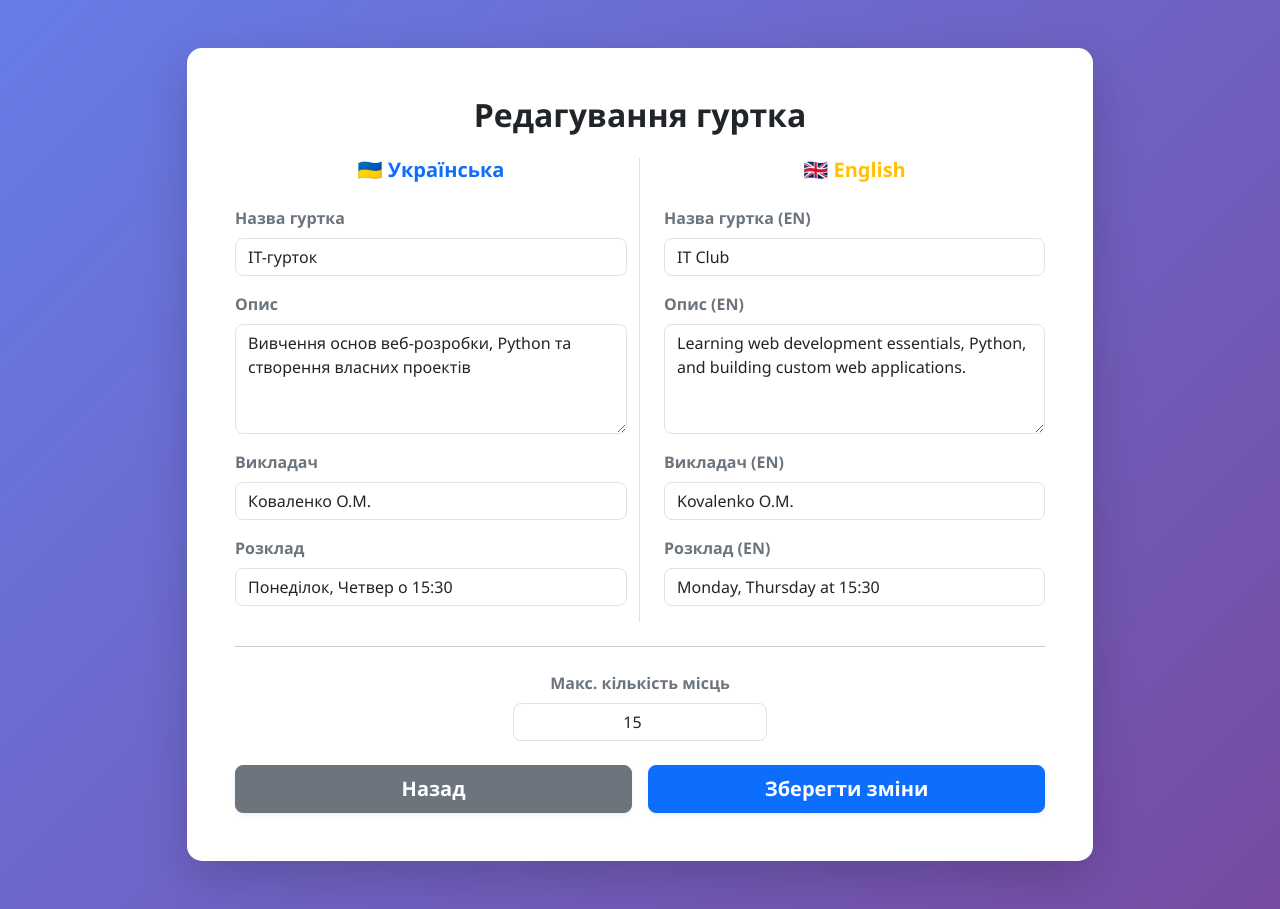
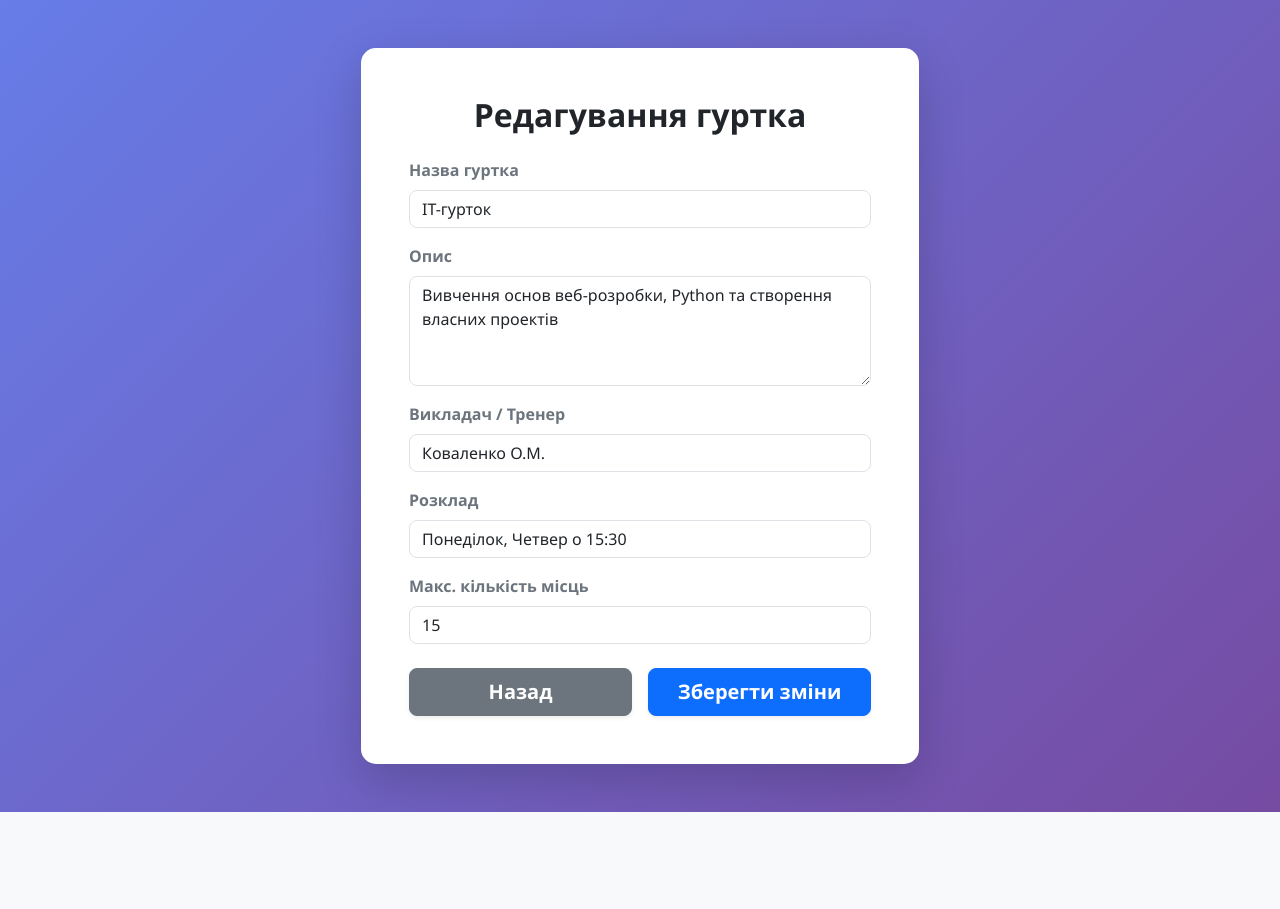
Before and after one commit to Goynadot/Extracurricular-activities, a Flask app: template static/templates/edit_club.html in a window 1280 px wide. Shown: the part 66-975 px from the top of the page. After the commit the page ends 878 px from the top, so only its background shows below. Run offline with Flask 3, Linux system fonts and the light colour scheme; the template is opened without the code that fills it: values that come from a table or form of the project are taken from there, others are empty; data comes from the database, SQL or seed files in the repository.

Commit message:
Update edit_club.html

```diff
--- a/static/templates/edit_club.html
+++ b/static/templates/edit_club.html
@@ -1,89 +1,52 @@
 {% extends 'base.html' %}
 
 {% block title %}
-{{ text['admin_edit_header'] }} — {{ text['brand'] }}
+{{ text.get('admin_edit_header', 'Редагування') }} — {{ text.get('brand', 'System') }}
 {% endblock %}
 
 {% block content %}
-<div class="container mb-5 mt-4">
-    <div class="row justify-content-center">
-        <div class="col-lg-10">
+<div class="d-flex justify-content-center align-items-center mb-5 mt-4">
+    <div class="col-md-6">
 
         <div class="card shadow-lg border-0" style="border-radius: 15px; background-color: #ffffff;">
             <div class="card-body p-4 p-sm-5">
 
                 <h2 class="text-center mb-4 fw-bold text-dark">
-                        {{ text['admin_edit_header'] }}
+                    {{ text.get('admin_edit_header', 'Редагування гуртка') }}
                 </h2>
 
                 <form method="POST">
-                        <div class="row">
-
-                            <div class="col-md-6 border-end">
-                                <h5 class="text-primary mb-4 fw-bold text-center">🇺🇦 Українська</h5>
-
                     <div class="mb-3">
-                                    <label class="form-label text-secondary fw-semibold">Назва гуртка</label>
+                        <label class="form-label text-secondary fw-semibold">{{ text.get('label_club_name', 'Назва гуртка') }}</label>
                         <input type="text" name="club_name" class="form-control text-dark border" style="border-radius: 8px;" value="{{ club.club_name }}" required>
                     </div>
 
                     <div class="mb-3">
-                                    <label class="form-label text-secondary fw-semibold">Опис</label>
+                        <label class="form-label text-secondary fw-semibold">{{ text.get('label_description', 'Опис') }}</label>
                         <textarea name="description" class="form-control text-dark border" rows="4" style="border-radius: 8px;">{{ club.description }}</textarea>
                     </div>
 
                     <div class="mb-3">
-                                    <label class="form-label text-secondary fw-semibold">Викладач</label>
+                        <label class="form-label text-secondary fw-semibold">{{ text.get('label_teacher', 'Викладач') }}</label>
                         <input type="text" name="teacher" class="form-control text-dark border" style="border-radius: 8px;" value="{{ club.teacher }}">
                     </div>
 
                     <div class="mb-3">
-                                    <label class="form-label text-secondary fw-semibold">Розклад</label>
+                        <label class="form-label text-secondary fw-semibold">{{ text.get('label_schedule', 'Розклад') }}</label>
                         <input type="text" name="schedule" class="form-control text-dark border" style="border-radius: 8px;" value="{{ club.schedule }}">
                     </div>
-                            </div>
 
-                            <div class="col-md-6 ps-md-4 mt-4 mt-md-0">
-                                <h5 class="text-warning mb-4 fw-bold text-center">🇬🇧 English</h5>
-
-                                <div class="mb-3">
-                                    <label class="form-label text-secondary fw-semibold">Назва гуртка (EN)</label>
-                                    <input type="text" name="club_name_en" class="form-control text-dark border" style="border-radius: 8px;" value="{{ club.translation.club_name_en if club.translation else '' }}">
-                                </div>
-
-                                <div class="mb-3">
-                                    <label class="form-label text-secondary fw-semibold">Опис (EN)</label>
-                                    <textarea name="description_en" class="form-control text-dark border" rows="4" style="border-radius: 8px;">{{ club.translation.description_en if club.translation else '' }}</textarea>
-                                </div>
-
-                                <div class="mb-3">
-                                    <label class="form-label text-secondary fw-semibold">Викладач (EN)</label>
-                                    <input type="text" name="teacher_en" class="form-control text-dark border" style="border-radius: 8px;" value="{{ club.translation.teacher_en if club.translation else '' }}">
-                                </div>
-
-                                <div class="mb-3">
-                                    <label class="form-label text-secondary fw-semibold">Розклад (EN)</label>
-                                    <input type="text" name="schedule_en" class="form-control text-dark border" style="border-radius: 8px;" value="{{ club.translation.schedule_en if club.translation else '' }}">
-                                </div>
-                            </div>
-
-                        </div>
-
-                        <hr class="opacity-25 my-4">
-
-                        <div class="row justify-content-center">
-                            <div class="col-md-4 mb-4 text-center">
-                                <label class="form-label text-secondary fw-semibold">{{ text['label_max_members'] }}</label>
-                                <input type="number" name="max_members" class="form-control text-dark border text-center" style="border-radius: 8px;" value="{{ club.max_members }}" required>
-                            </div>
+                    <div class="mb-4">
+                        <label class="form-label text-secondary fw-semibold">{{ text.get('label_max_members', 'Макс. кількість місць') }}</label>
+                        <input type="number" name="max_members" class="form-control text-dark border" style="border-radius: 8px;" value="{{ club.max_members }}" required>
                     </div>
 
                     <div class="d-flex justify-content-between">
                         <a href="/admin" class="btn btn-secondary btn-lg fw-bold w-100 me-2 shadow-sm" style="border-radius: 8px;">
-                                {{ text['btn_back'] }}
+                            {{ text.get('btn_back', 'Назад') }}
                         </a>
                         <button type="submit" class="btn btn-primary btn-lg w-100 ms-2 fw-bold shadow-sm" style="border-radius: 8px;">
-                                {{ text['btn_save_changes'] }}
+                            {{ text.get('btn_save_changes', 'Зберегти зміни') }}
                         </button>
                     </div>
                 </form>
@@ -93,5 +56,4 @@
 
     </div>
 </div>
-</div>
 {% endblock %}
```
Lines whose indentation alone changed are shown as unchanged.
